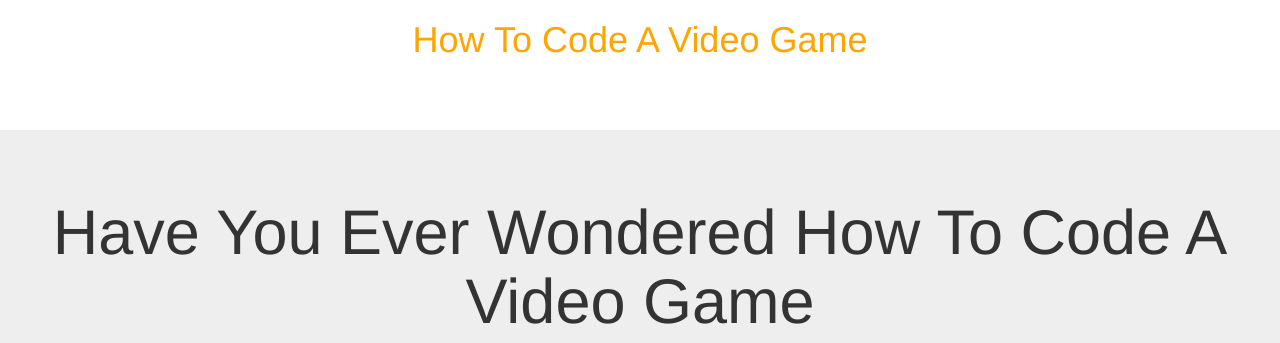
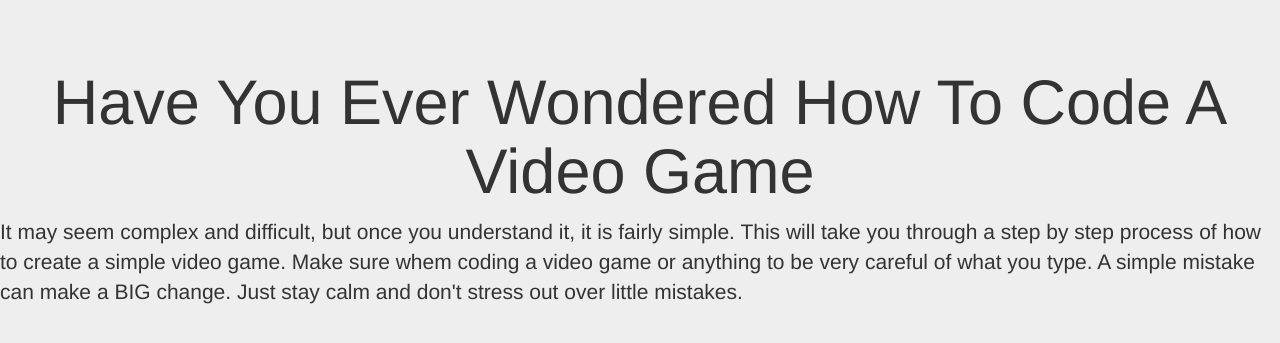
Before and after one commit to Patenaude/howtocodeagame, a plain HTML site: page index.html in a window 1280 px wide. Shown: the top 343 px of the page. Drawn offline with nearby package versions, Linux system fonts and the light colour scheme.

Commit message:
Update index.html

```diff
--- a/index.html
+++ b/index.html
@@ -13,9 +13,6 @@
   <body background="#">
     <title>How to Code A Video Game</title>
 
-<h1><center><font color=orange>How To Code A Video Game</font></center></h1>
-
-<br><br><br>
 
 
 <div class="jumbotron">
```
